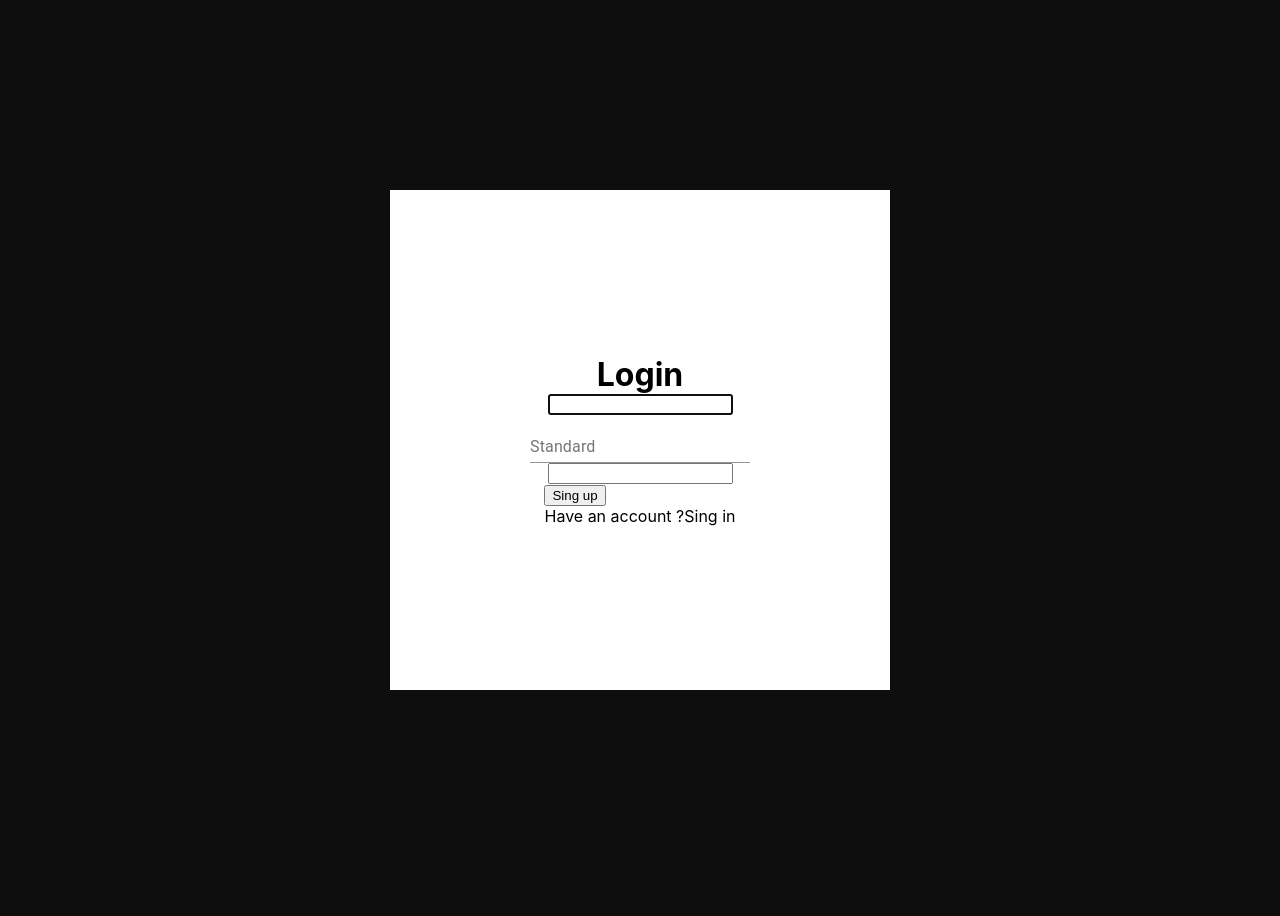
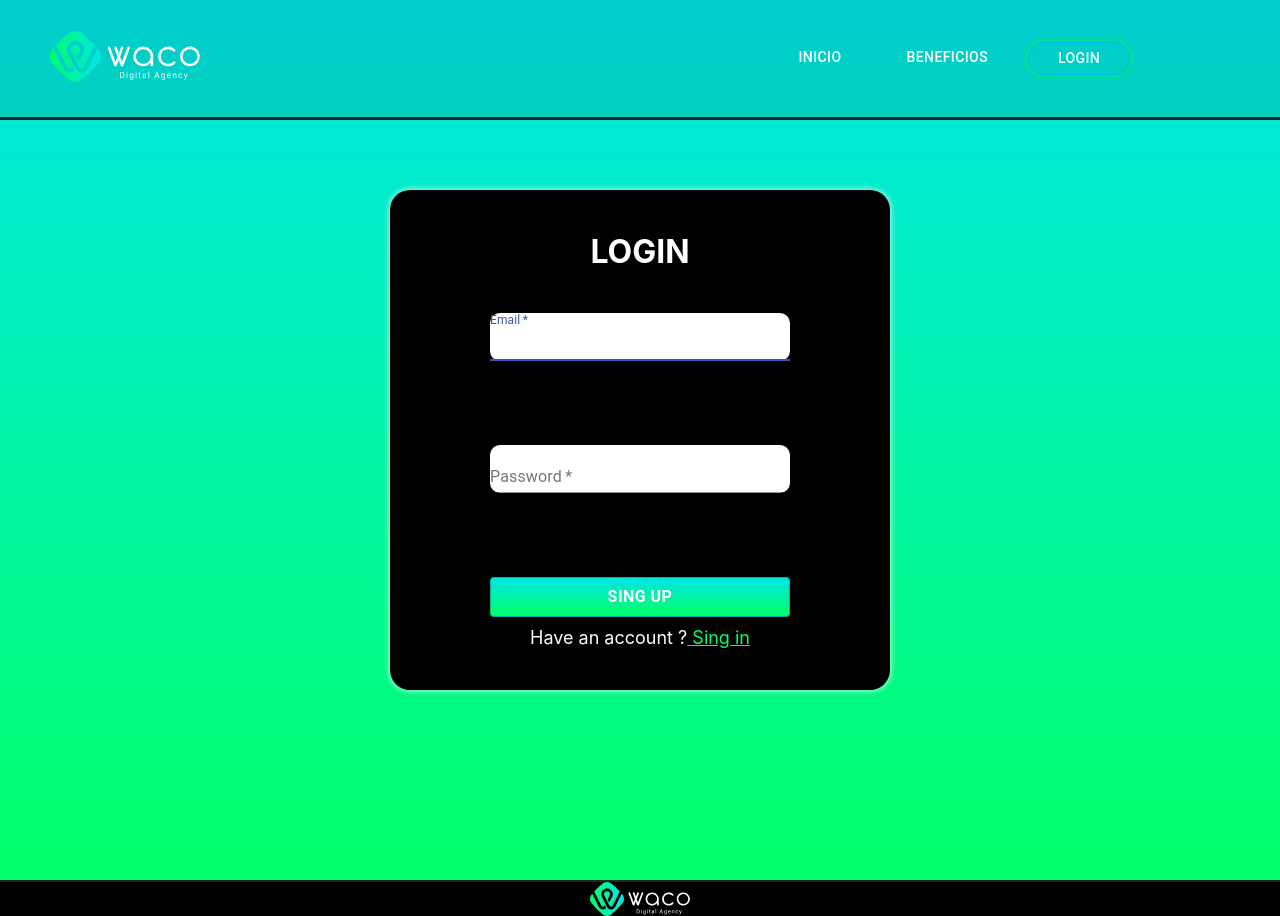
Before and after one commit to andres22-dev/pruebawc, a React (Create React App) app: page / in a window 1280 px wide. Before the commit the page ends 880 px from the top, so only its background shows below. Built offline with nearby package versions, Linux system fonts and the light colour scheme; no server answers.

Commit message:
termiando pequenos detalles en el landing page faltantes

```diff
--- a/package.json
+++ b/package.json
@@ -4,6 +4,7 @@
   "private": true,
   "dependencies": {
     "@material-ui/core": "^4.12.2",
+    "@material-ui/icons": "^4.11.2",
     "@testing-library/jest-dom": "^5.14.1",
     "@testing-library/react": "^11.2.7",
     "@testing-library/user-event": "^12.8.3",
--- a/src/App.js
+++ b/src/App.js
@@ -1,6 +1,7 @@
 import React, {useState, useEffect} from 'react';
 import fire from './fire';
 import Login from './components/Login';
+import LandingPage from './components/LandingPage';
 import './App.css';
 
 function App() {
@@ -26,7 +27,7 @@ function App() {
     clearErrors();
     fire
       .auth()
-      .singInWithEmailAndPassword(email, password)
+      .signInWithEmailAndPassword(email, password)
       .catch((err) =>{
         switch(err.code){
           case "auth/invalid-email":
@@ -80,7 +81,10 @@ function App() {
   }, []);
   return (
     <>
-      <Login
+      {user ?(
+        <LandingPage handleLogout={handleLogout}/>
+      ): (
+        <Login
         email={email}
         setEmail={setEmail}
         password={password}
@@ -92,6 +96,8 @@ function App() {
         emailError={emailError}
         passwordError={passwordError}
       />
+      )}
+
     </>
   );
 }
--- /dev/null
+++ b/src/components/Footer.js
@@ -0,0 +1,21 @@
+import React from 'react';
+import { FooterContainer } from './styles/FooterStyle';
+import BigLogo from '../assets/img/BigLogo.svg';
+
+const Footer = () => {
+
+  return(
+    <>
+      <FooterContainer>
+        <div>
+          <footer className="layoutcontainer__footer">
+            <img src={BigLogo}/>
+          </footer>
+        </div>
+      </FooterContainer>
+    </>
+  )
+}
+
+
+export default Footer;
--- a/src/components/LandingPage.js
+++ b/src/components/LandingPage.js
@@ -8,22 +8,25 @@ import HomeOffice from '../assets/img/HomeOffice.svg';
 import Training from '../assets/img/Training.svg';
 import Snacks from '../assets/img/Snacks.svg';
 import Button from '@material-ui/core/Button';
+import InstagramIcon from '@material-ui/icons/Instagram';
 import Header from './Header';
+import Footer from './Footer';
 
 
-const LandingPage = () => {
+const LandingPage = ({ handleLogout }) => {
 
   return (
     <>
         <div className="layoutcontainer">
           <div className="layoutcontainer__home">
-            <Header />
+            <Header></ Header>
+            <Button className="home__logout" onClick={handleLogout}>Logout</Button>
             <div className="planet">
             <div className="planet__img">
                 <img src={Planet} />
               </div>
               <div className="planet__intro">
-                <p>Bienvenido a tu <br />  Entrevista Tecnica en <br />Waco</p>
+                <p>Bienvenido a tu <br />  <span> Entrevista Tecnica </span> en <br />Waco</p>
               </div>
 
             </div>
@@ -42,7 +45,7 @@ const LandingPage = () => {
 
           <section className="layoutcontainer__benefits">
             <div className="benefits__description">
-              <p>Entre los <span>beneficios</span> que <span> ofrecemos</span> se encuentran</p>
+              <p>Entre los <span className="benefits__description--benefits">beneficios</span> que <span className="benefits__description--offer"> ofrecemos</span> se encuentran</p>
             </div>
             <div className="benefits__categories">
               <div>
@@ -61,16 +64,15 @@ const LandingPage = () => {
           </section>
           <div className="layoutcontainer__gratitude">
             <div className="gratitude__description">
-              <p className="gratitude__description--textone">Gracias por <span>completo el ejercicio</span></p>
+              <p className="gratitude__description--textone">Gracias por <span>completar el ejercicio</span></p>
               <p className="gratitude__description--texttwo">Te Invitamos a ver mas informacion</p>
             </div>
-            <div>
-              <p>Aqui van de material uiiiiiiiiiiiiiiiiiiiiiii</p>
+            <div className="gratitude__more">
+              <InstagramIcon className="more__instagram" />
+              <Button><a href="https://wacoservices.com/">Conoce mas</a></Button>
             </div>
           </div>
-          <footer className="layoutcontainer__footer">
-            <img src={BigLogo}/>
-          </footer>
+        <Footer />
         </div>
     </>
   )
--- a/src/components/Login.js
+++ b/src/components/Login.js
@@ -1,7 +1,10 @@
 import React from 'react';
 import Header from './Header';
+import Footer from './Footer';
 import {LoginContainer} from './styles/LoginStyle';
 import TextField from '@material-ui/core/TextField';
+import Button from '@material-ui/core/Button';
+
 const Login = (props) => {
   const {
     email,
@@ -18,48 +21,59 @@ const Login = (props) => {
   return(
     <>
       <LoginContainer>
+      <Header />
         <div className="layoutlogin">
           <div className="layoutlogin__container">
             <div className="container__form">
-            <h1>Login</h1>
-            <input
+            <h1 className="form__title">LOGIN</h1>
+            <TextField
+              id="standard-basic"
+              label="Email"
               type="text"
               autoFocus
               required
               value={email}
               onChange={(e) => setEmail(e.target.value)}
+              className="form__input"
             />
-            <TextField id="standard-basic" label="Standard" />
             <p className="">{emailError}</p>
-            <input
+            <TextField
+              id="standard-basic"
+              label="Password"
               type="password"
               required
               value={password}
               onChange={(e) => setPassword(e.target.value)}
+              className="form__input"
             />
             <p>{passwordError}</p>
             <div>
               {hasAccount ? (
                 <>
-                  <button onClick={handleLogin}>Sing in</button>
+                  <div className="form__account">
+                    <Button variant="outlined" onClick={handleLogin}>Sing in</Button>
                     <p>
                       Don't have an account ?
-                    <span onClick={() => setHasAccount(!hasAccount)}>Sing up</span>
+                      <span onClick={() => setHasAccount(!hasAccount)} className="account__span"> Sing up</span>
                     </p>
+                  </div>
                 </>
               )  :  (
                 <>
-                  <button onClick={handleSingup}>Sing up</button>
+                  <div className="form__account">
+                    <Button variant="outlined" onClick={handleSingup}>Sing up</Button>
                     <p>
                       Have an account ?
-                    <span onClick={() => setHasAccount(!hasAccount)}>Sing in</span>
+                      <span onClick={() => setHasAccount(!hasAccount)} className="account__span"> Sing in</span>
                     </p>
+                  </div>
                 </>
               )
               }
             </div>
             </div>
           </div>
+          <Footer />
         </div>
       </LoginContainer>
     </>
--- /dev/null
+++ b/src/components/styles/FooterStyle.js
@@ -0,0 +1,21 @@
+import styled, { css } from 'styled-components';
+
+export const FooterContainer = styled.div`
+
+.layoutcontainer__footer{
+  display: flex;
+  justify-content: center;
+  border-top: 2px solid #232323;
+  grid-column: 1/2;
+  grid-row: 5/6;
+  background: #000;
+
+}
+
+.layoutcontainer__footer img{
+
+  width: 100px;
+}
+
+
+`
--- a/src/index.css
+++ b/src/index.css
@@ -1,25 +1,59 @@
 *{
+   /* COLORES WEB */
+    --color-primario: #fff;
+    --color-secundario: #000;
+    --color-complementario: #00FF68;
+    --color-complementario-dos: #00E6E3;
+
+   /* COLORES FUENTES */
+
+    --color-fuente-primario: #fff;
+    --color-fuente-secundario: #202020;
+
+   /* TAMANO FUENTE */
+    --tamano-fuente-pequeño: 13px;
+    --tamano-fuente-medio: 36px;
+    --tamano-fuente-grande: 46px;
+
+   /* TIPOS DE FUENTES */
+
+    --font-family-primaria: 'Averta', sans-serif;
+    --font-family-secundaria: 'Bebas Neue', sans-serif;
+
+   /* GROSOR DE LAS FUENTES */
+
+    --font-weight: 580;
+    --font-weight-semi-bold: 700;
+    --font-weight-bold: 800;
+
   margin: 0px;
   box-sizing: border-box;
 }
 
 body {
-  font-family: -apple-system, BlinkMacSystemFont, 'Roboto';
+  font-family: -apple-system, BlinkMacSystemFont, 'arial';
   font-style: normal;
-  background-color: #0E0E0E;
 }
 
 .layoutcontainer {
   display: grid;
-  grid-template:  650px 400px 550px 530px 80px / 1fr ;
+  grid-template:  650px 400px 550px 530px / 1fr ;
   width: auto;
   height: 100vh;
 }
 
 .layoutcontainer__home {
-  background: #000;
+  background: var(--color-secundario);;
   grid-column: 1/2;
   grid-row: 1;
+}
+
+.layoutcontainer__home .home__logout{
+  right: 0%;
+  background: linear-gradient(270deg, var(--color-complementario-dos) 2.73%, var(--color-complementario) 100%);
+  color: var(--color-fuente-primario);
+  font-weight: var(--font-weight-bold);
+  position: absolute;
 }
 
 .planet{
@@ -35,16 +69,20 @@ body {
   left: 200px;
 }
 
+.planet__intro span{
+  font-weight: var(--font-weight-bold);
+}
+
 .planet p{
 
-  color: #FFF;
-  font-size: 38px;
+  color: var(--color-fuente-primario);
+  font-size: var(--tamano-fuente-grande);
   line-height: 42px;
 }
 
 .layoutcontainer__publicity{
 
-  background: linear-gradient(270deg, #00E6E3 2.73%, #00FF68 100%);
+  background: linear-gradient(270deg, var(--color-complementario-dos) 2.73%, var(--color-complementario) 100%);
   grid-column: 1;
   grid-row: 2/3;
   transform: rotate(-0.5deg);
@@ -66,6 +104,10 @@ body {
   right: 250px;
 }
 
+.publicity__vision span{
+  font-weight: var(--font-weight-bold);
+}
+
 
 .publicity__vision p{
   font-size: 46px;
@@ -79,6 +121,7 @@ body {
   flex-direction: column;
   grid-column: 1/2;
   grid-row: 3/4;
+  background-color: var(--color-secundario);
 }
 
 .benefits__description{
@@ -90,8 +133,23 @@ body {
 
 }
 .benefits__description p{
-  color: #FFF;
-  font-size: 36px;
+  width: 460px;
+  color: var(--color-primario);
+  font-size: var(--tamano-fuente-medio);
+  text-align: center;
+}
+
+.benefits__description--benefits{
+  background: linear-gradient(270deg, var(--color-complementario-dos) 2.73%, var(--color-complementario) 100%);
+  transform: rotate(-0.5deg);
+  padding: 8px;
+  color: var(--color-secundario);
+  font-weight: var(--font-weight-semi-bold);
+}
+
+.benefits__description--offer{
+
+  font-weight: var(--font-weight-bold);
 }
 
 .benefits__categories{
@@ -108,29 +166,51 @@ body {
   align-items: center;
   grid-column: 1/2;
   grid-row: 4/5;
+  background-color: var(--color-secundario);
 
 }
 
 .gratitude__description p{
   text-align: center;
-  color: #FFF;
+  color: var(--color-primario);
 }
 .gratitude__description--textone{
-  font-size: 36px;
+  font-size: var(--tamano-fuente-medio);
+}
+.gratitude__description--textone span{
+  color: var(--color-complementario);
 }
 .gratitude__description--texttwo{
   font-size: 28px;
 }
-.layoutcontainer__footer{
+
+.gratitude__more {
+  width: 300px;
+  height: 100px;
   display: flex;
-  justify-content: center;
-  border-top: 2px solid #232323;
-  grid-column: 1/2;
-  grid-row: 5/6;
+  justify-content: space-between;
+  align-items: center;
+}
+
+.more__instagram{
+
+  width: 200px;
+  color: var(--color-complementario);
 
 }
 
-.layoutcontainer__footer img{
+.gratitude__more button{
+  width: 180px;
+  background: linear-gradient(270deg, var(--color-complementario-dos) 2.73%, var(--color-complementario) 100%);
+  border-radius: 20px;
 
-  width: 100px;
+
 }
+
+.gratitude__more button a{
+  text-decoration: none;
+  color: var(--color-secundario);
+  font-size: var(--tamano-fuente-pequeño);
+  font-weight: var(--font-weight-semi-bold);
+
+}
```
Also changed, not shown: src/components/styles/LoginStyle.js (+55 -2 lines), 1 other file (tests, documents, lock files or other folders). Lines whose indentation alone changed are shown as unchanged.
